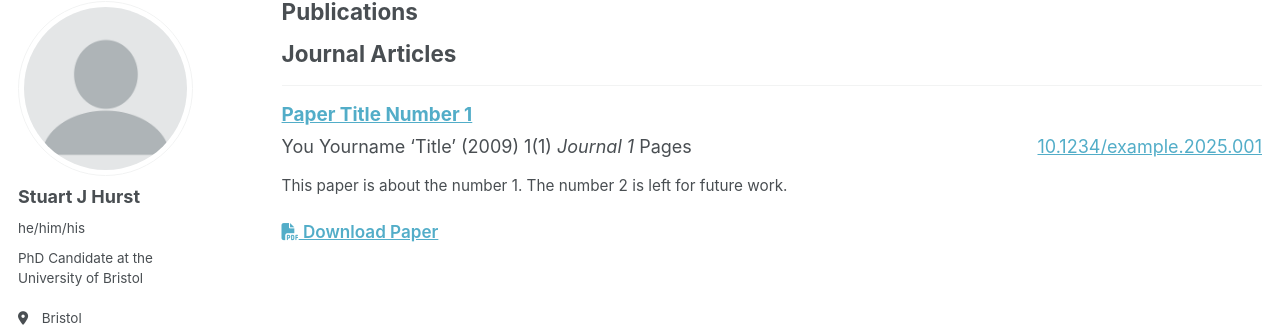
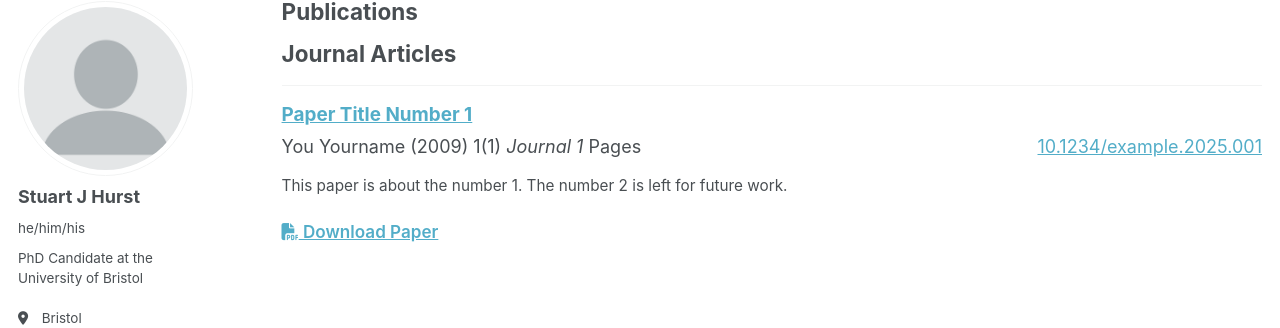
Before and after one commit to stuartjhurst/stuartjhurst.github.io, a Jekyll site: the page built from _pages/publications.html, in a window 1280 px wide. Shown: the part 100-428 px from the top of the page. Built offline with Jekyll 4.4.1, drawn with Linux system fonts in a browser that asks for light colours; a script bundle is joined from its source files by our own code; a style sheet for code colours, icons or effects is not loaded.

Commit message:
Update archive-single.html

```diff
--- a/_includes/archive-single.html
+++ b/_includes/archive-single.html
@@ -50,10 +50,10 @@
       {% if post.doi %}
         {% assign doi_clean = post.doi | remove: "https://doi.org/" | remove: "http://doi.org/" %}
       {% endif %}
-      {% if post.citation or doi_clean %}
+      {% if post.citationnotitle or doi_clean %}
         <div style="display: flex; justify-content: space-between; align-items: baseline; flex-wrap: wrap; gap: 0.75em; margin-top: 0; margin-bottom: 0.15em;">
           <div style="flex: 1 1 60%; min-width: 14em;">
-            {% if post.citation %}{{ post.citation | markdownify | remove: "<p>" | remove: "</p>" }}{% endif %}
+            {% if post.citationnotitle %}{{ post.citationnotitle | markdownify | remove: "<p>" | remove: "</p>" }}{% endif %}
           </div>
           {% if doi_clean %}
             <div style="margin-left: auto; text-align: right; white-space: nowrap;">
```
